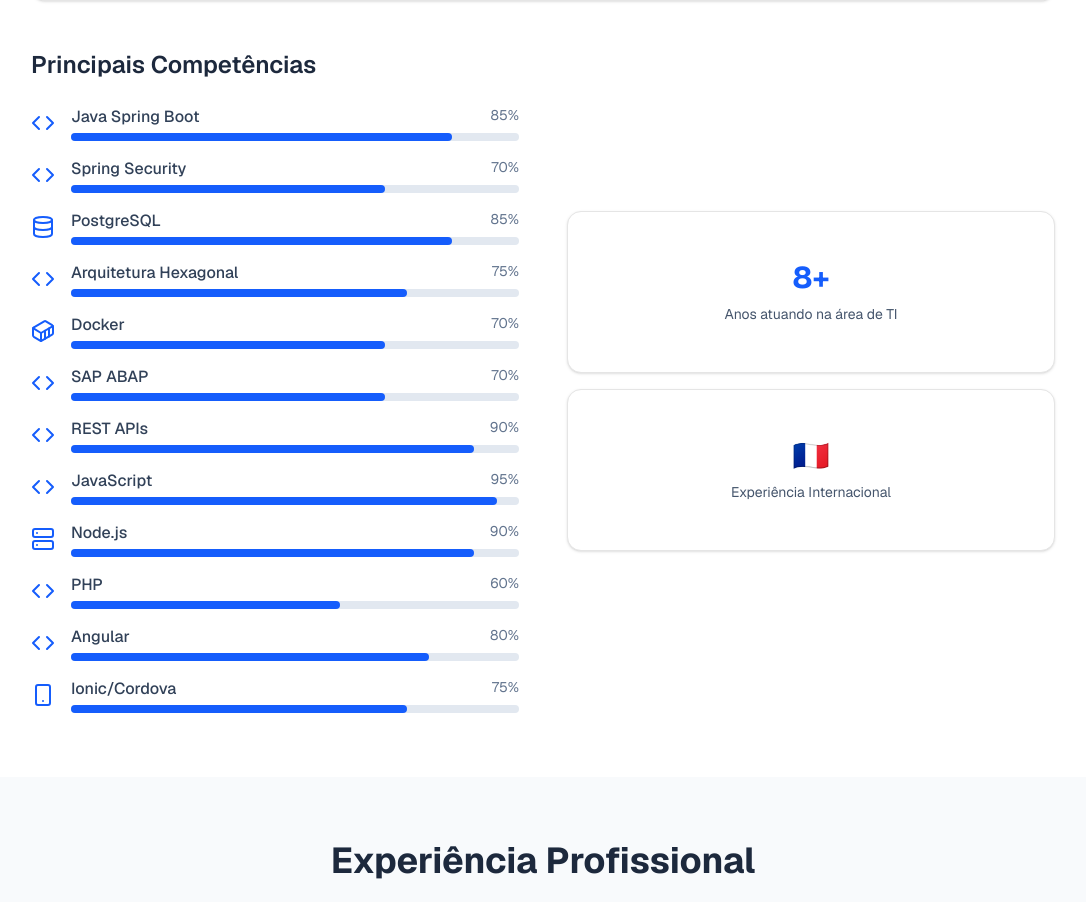
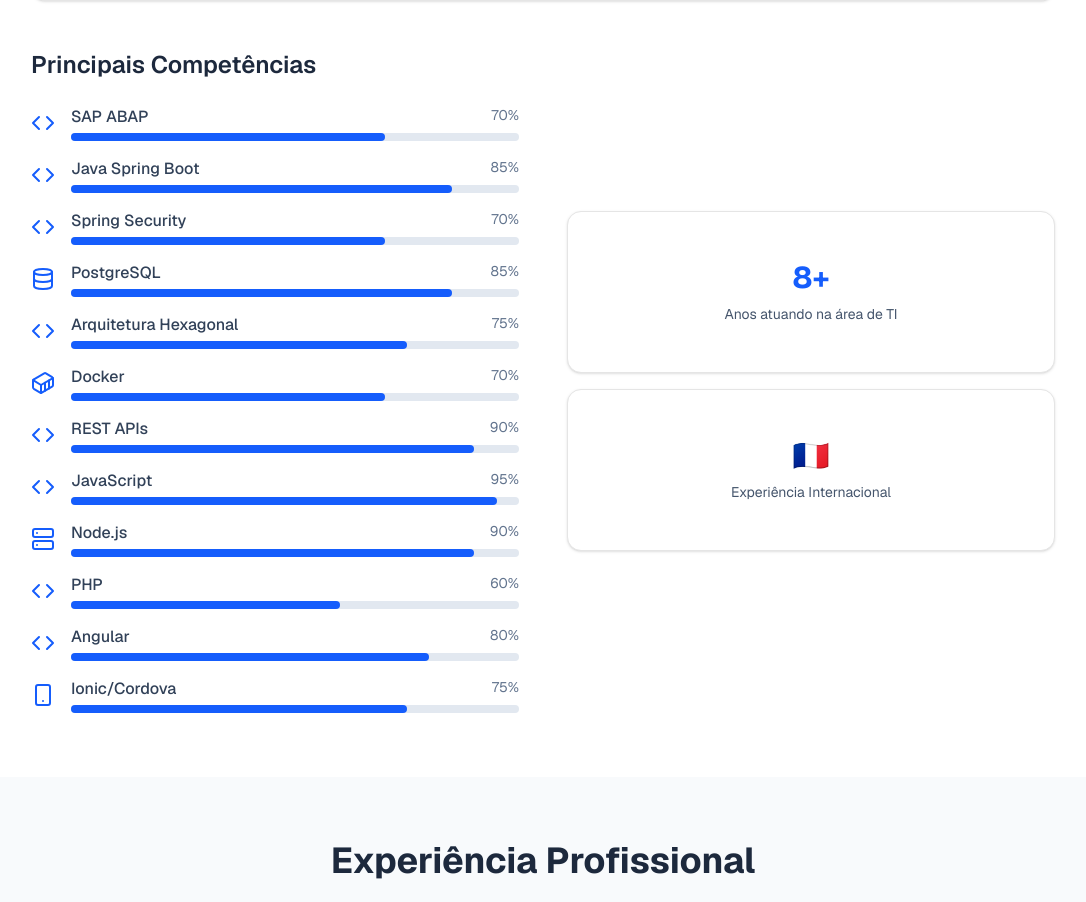
Before and after one commit to eduardoschoepf/portfolio, a Next.js app: page / in a window 1280 px wide. Shown: the part 955-1857 px from the top of the page, without its empty margins (97-1183 px from the left). Built offline with nearby package versions, Linux system fonts and the light colour scheme.

Commit message:
Update page

```diff
--- a/app/page.tsx
+++ b/app/page.tsx
@@ -71,12 +71,12 @@
   }
 
   const skills = [
+    { name: 'SAP ABAP', icon: Code, level: 70 },
     { name: 'Java Spring Boot', icon: Code, level: 85 },
     { name: 'Spring Security', icon: Code, level: 70 },
     { name: 'PostgreSQL', icon: Database, level: 85 },
     { name: 'Arquitetura Hexagonal', icon: Code, level: 75 },
     { name: 'Docker', icon: Container, level: 70 },
-    { name: 'SAP ABAP', icon: Code, level: 70 },
     { name: 'REST APIs', icon: Code, level: 90 },
     { name: 'JavaScript', icon: Code, level: 95 },
     { name: 'Node.js', icon: Server, level: 90 },
```
